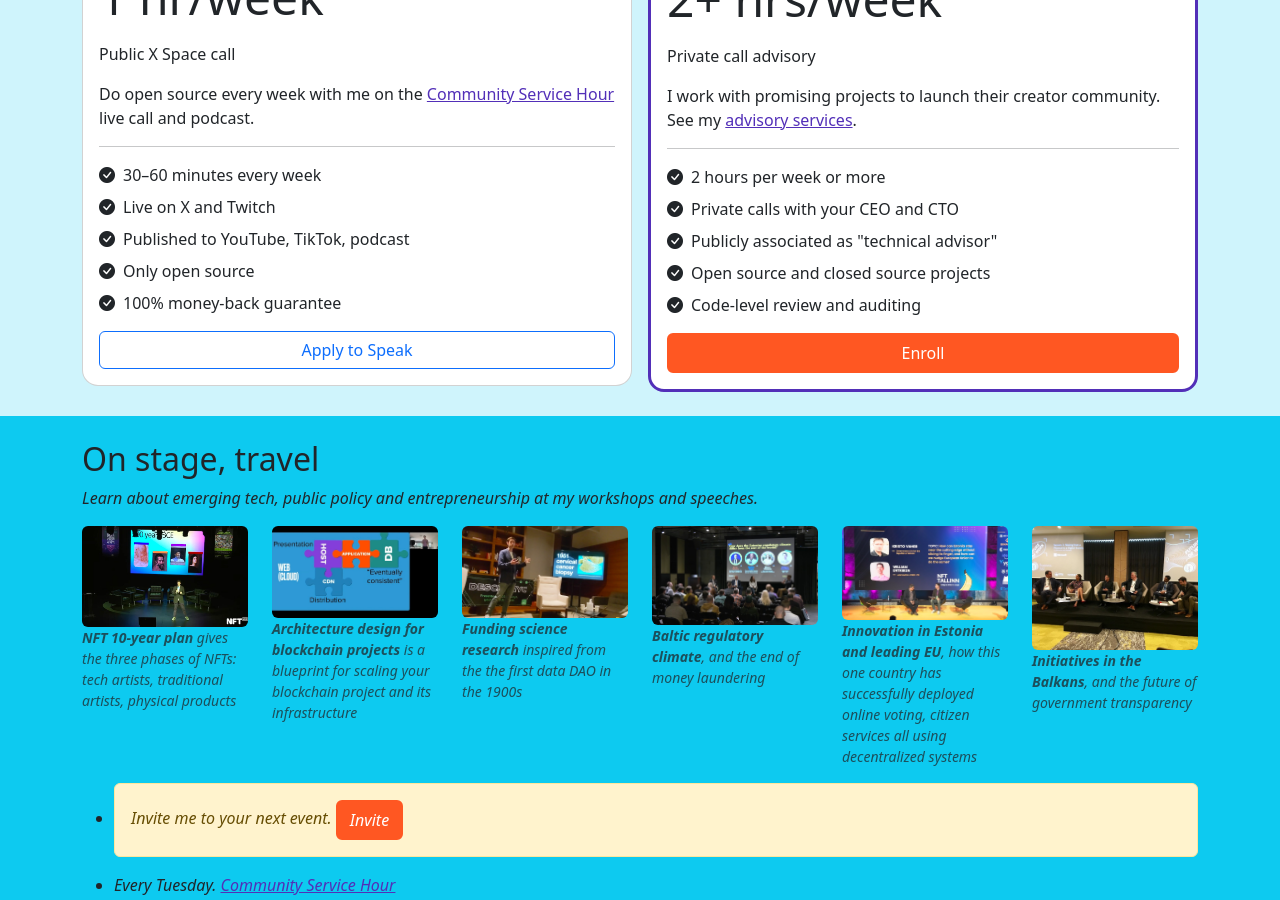
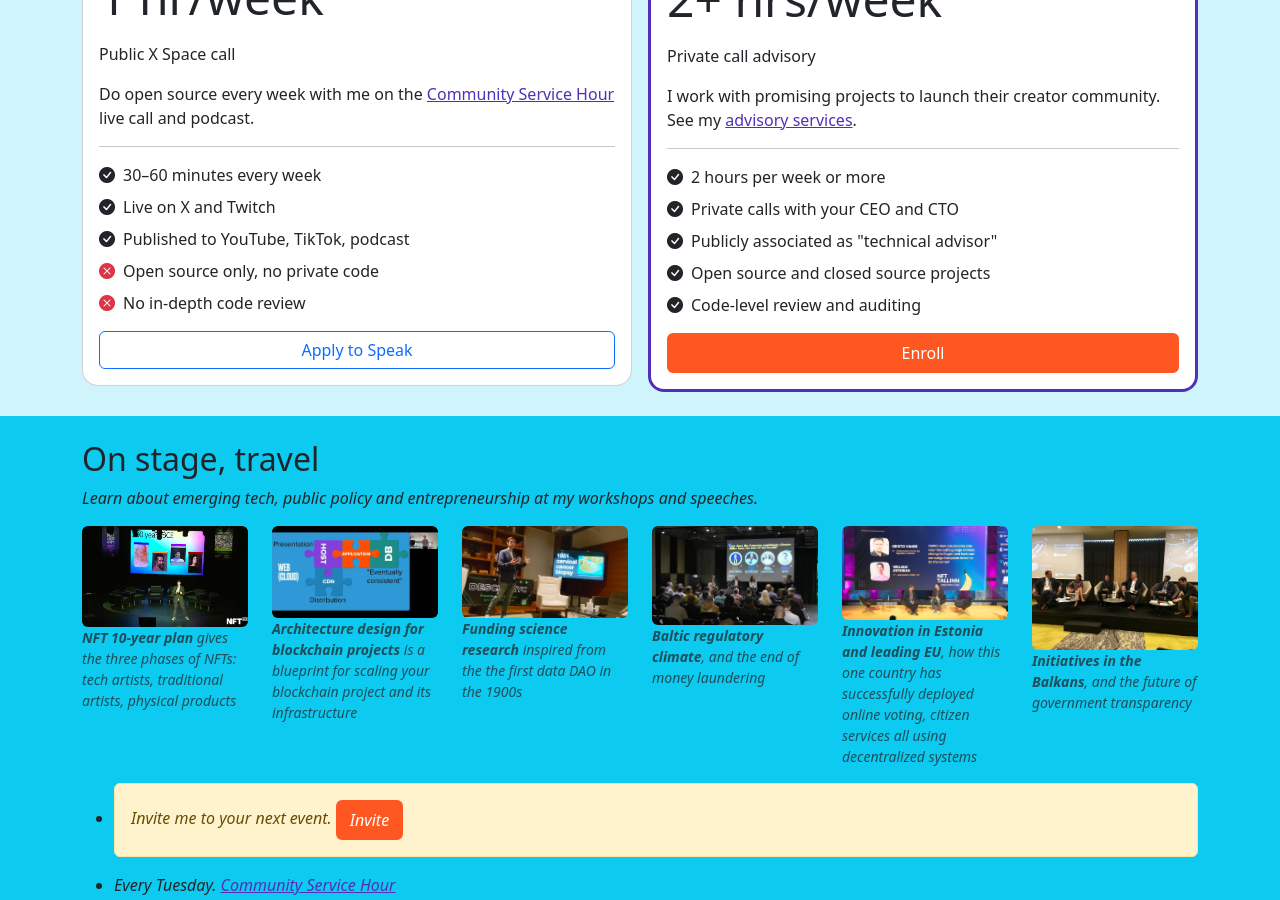
Before and after one commit to fulldecent/phor.net, a Jekyll site: the page built from index.html, in a window 1280 px wide and 900 px high, scrolled down 1731 px. Built offline with Jekyll 4.4.1, drawn with Linux system fonts in a browser that asks for light colours; comment, search, counter and statistics services are not loaded.

Commit message:
Fix icon

```diff
--- a/index.html
+++ b/index.html
@@ -347,12 +347,12 @@
                   <span>Published to YouTube, TikTok, podcast</span>
                 </li>
                 <li class="mb-2 d-flex align-items-start">
-                  <i class="bi bi-check-circle-fill me-2"></i>
-                  <span>Only open source</span>
+                  <i class="bi bi-x-circle-fill me-2 text-danger"></i>
+                  <span>Open source only, no private code</span>
                 </li>
                 <li class="mb-2 d-flex align-items-start">
-                  <i class="bi bi-check-circle-fill me-2"></i>
-                  <span>100% money-back guarantee</span>
+                  <i class="bi bi-x-circle-fill me-2 text-danger"></i>
+                  <span>No in-depth code review</span>
                 </li>
               </ul>
               <a href="https://hour.gg" class="btn btn-outline-primary d-block">Apply to Speak</a>
```
